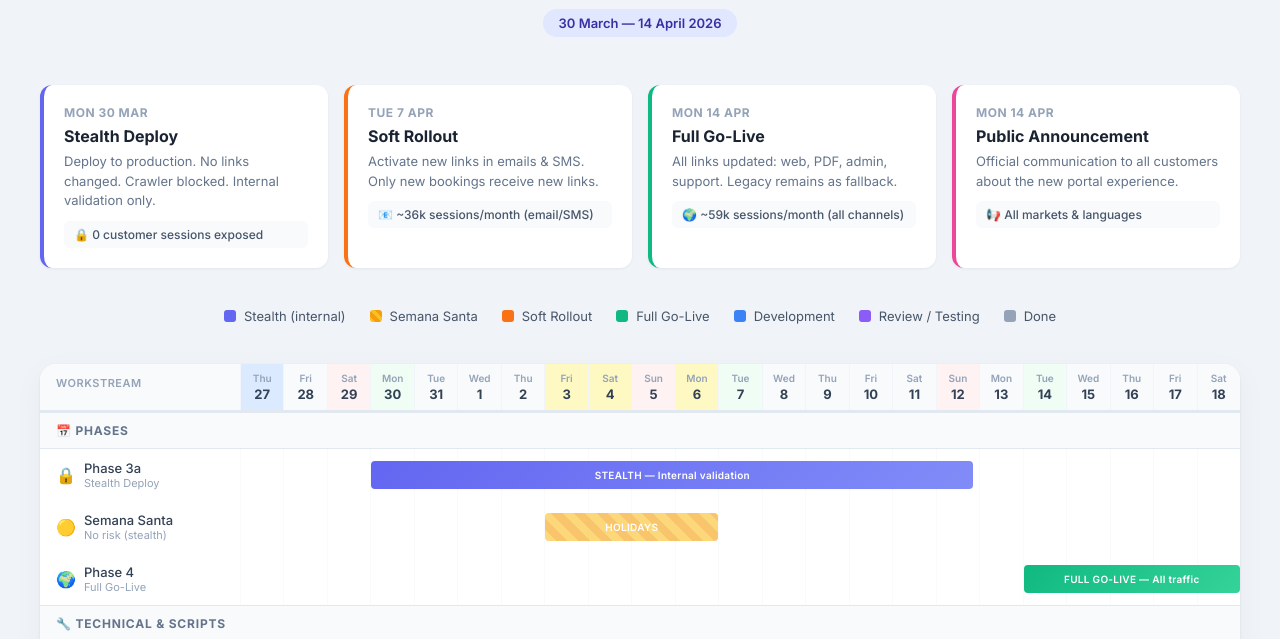
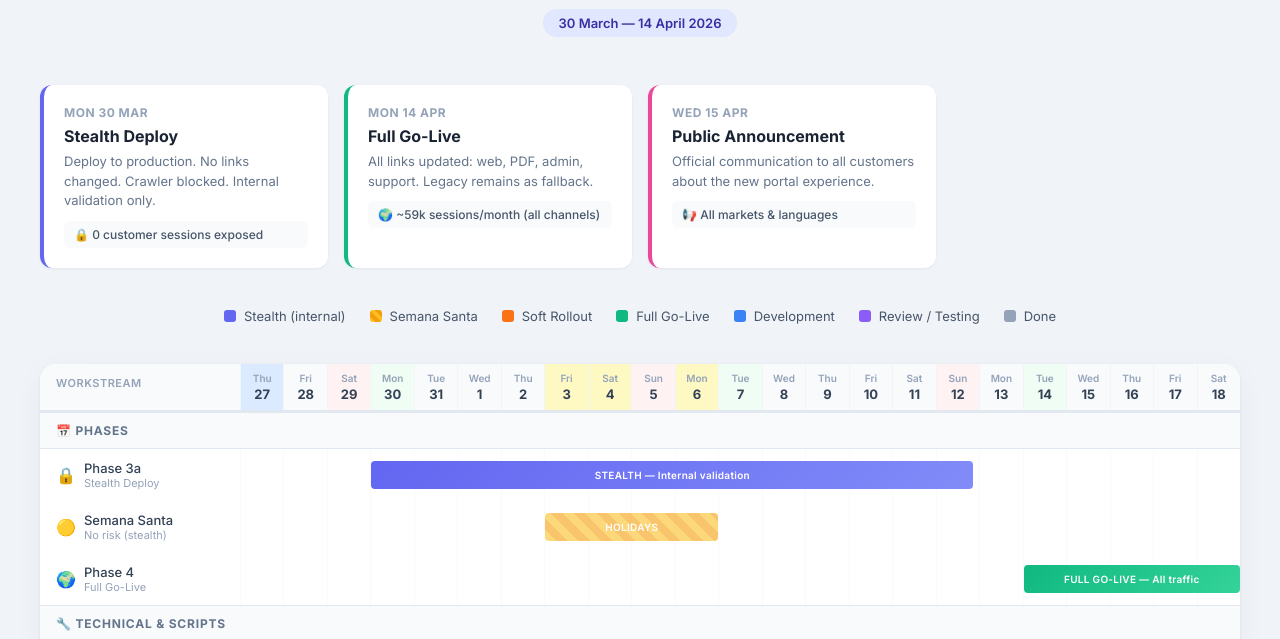
Before and after one commit to fcoperezhinojosa/rolloutplan-new-customerportal, a plain HTML site: page index.html in a window 1280 px wide. Shown: the part 110-749 px from the top of the page. Drawn offline with Linux system fonts and the light colour scheme.

Commit message:
Add files via upload

```diff
--- a/index.html
+++ b/index.html
@@ -548,12 +548,6 @@
         <p>Deploy to production. No links changed. Crawler blocked. Internal validation only.</p>
         <div class="traffic">🔒 0 customer sessions exposed</div>
       </div>
-      <div class="milestone-card soft">
-        <div class="date">Tue 7 Apr</div>
-        <h3>Soft Rollout</h3>
-        <p>Activate new links in emails & SMS. Only new bookings receive new links.</p>
-        <div class="traffic">📧 ~36k sessions/month (email/SMS)</div>
-      </div>
       <div class="milestone-card full">
         <div class="date">Mon 14 Apr</div>
         <h3>Full Go-Live</h3>
@@ -561,7 +555,7 @@
         <div class="traffic">🌍 ~59k sessions/month (all channels)</div>
       </div>
       <div class="milestone-card announce">
-        <div class="date">Mon 14 Apr</div>
+        <div class="date">Wed 15 Apr</div>
         <h3>Public Announcement</h3>
         <p>Official communication to all customers about the new portal experience.</p>
         <div class="traffic">📢 All markets & languages</div>
```
